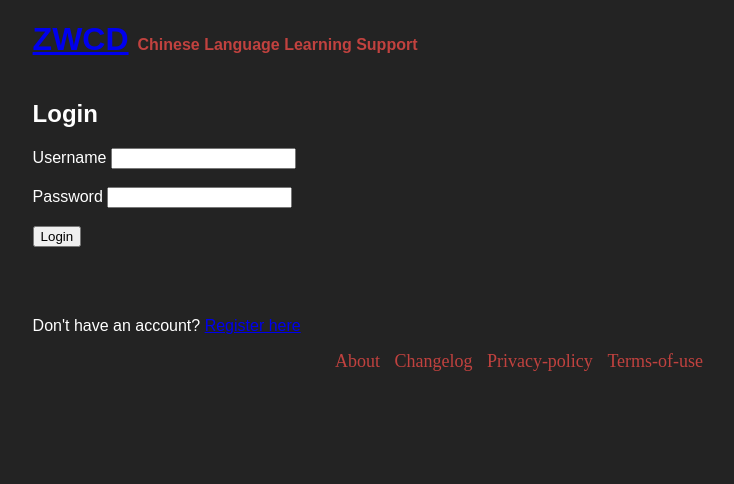
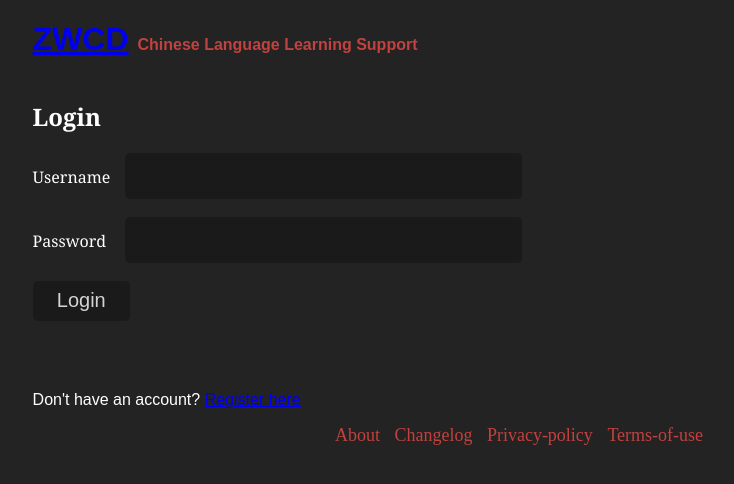
Before and after one commit to GabrieleMelucci/SiteProject, a Flask app: page /login in a window 1280 px wide. Shown: the top 484 px of the page, without its empty margins (121-855 px from the left). Run offline with Flask 3, Linux system fonts and the light colour scheme; parts of the project's set-up code (start-up, migrations or seed data) failed here and were passed over.

Commit message:
Style update to login page

```diff
--- a/static/style.css
+++ b/static/style.css
@@ -5,6 +5,11 @@ body {
     margin: 0;
     font-family: Arial, sans-serif;
     padding: 0 12%;
+}
+
+#font{
+    font-family: Georgia, 'Times New Roman', Times, serif;
+    color: #ffffff;
 }
 
 /* ===== FOOTER STYLES ===== */
@@ -97,6 +102,37 @@ footer a:hover::after {
 .autofocus:focus, .lang-select:focus {
     border-color: #C1423F;
     outline: none;
+}
+
+#username{
+    position: relative;
+    left: 10px;
+    width:40%;
+}
+
+
+#password{
+    position: relative;
+    left: 14px;
+    width:40%;
+}
+
+#login{
+    position: relative;
+    left: 0px;
+    width:10%;
+}
+
+#login:hover{
+    background-color: #aaaaaa;
+    color: #000000;
+    cursor: pointer;
+}
+
+#login:focus{
+    background-color: #000000;
+    color: #aaaaaa;
+    cursor: pointer;
 }
 
 .lang-select {
--- a/templates/login.html
+++ b/templates/login.html
@@ -14,15 +14,15 @@
     </div>
 
     <div class="login-container">
-        <h2>Login</h2>
+        <h2 id="font">Login</h2>
         <form action="{{ url_for('login') }}" method="POST">
-            <label for="username">Username</label>
-            <input type="text" id="username" name="username" required>
+            <label for="username" id="font">Username</label>
+            <input type="text" id="username" name="username" required class="autofocus">
             <br><br>
-            <label for="password">Password</label>
-            <input type="password" id="password" name="password" required>
+            <label for="password" id="font">Password</label>
+            <input type="password" id="password" name="password" required class="autofocus">
             <br><br>
-            <button type="submit">Login</button>
+            <button type="submit" id="login" class="autofocus">Login</button>
         </form>
         <br><br><br>
         <p>Don't have an account? <a href="{{ url_for('login_bp.register') }}">Register here</a></p>
```
